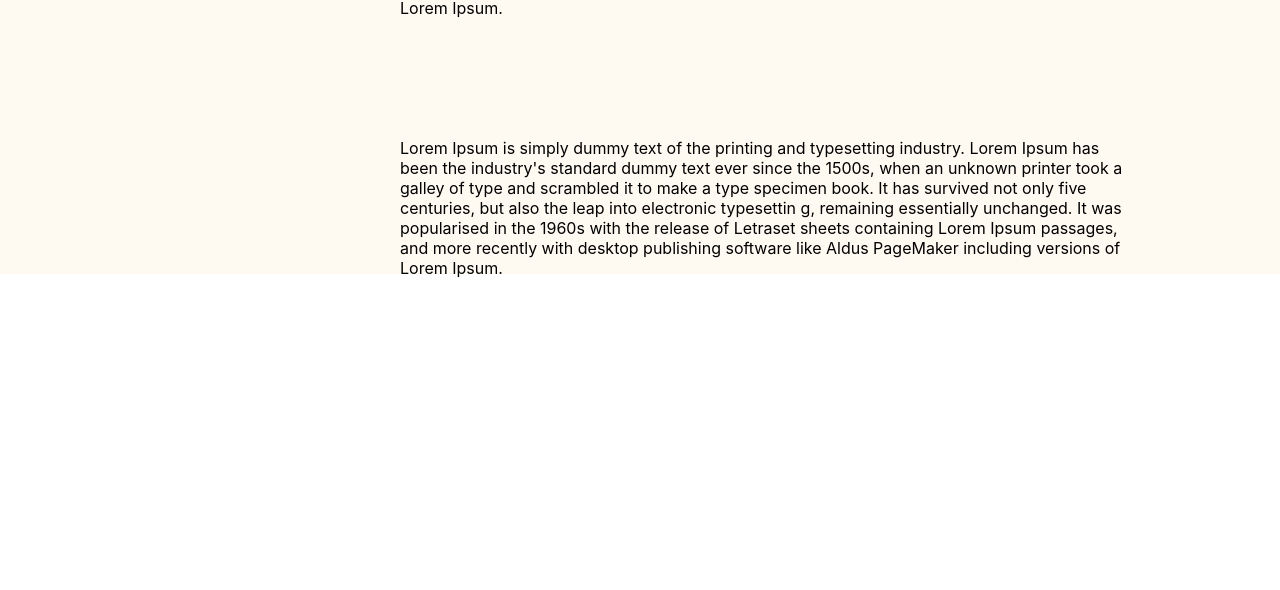
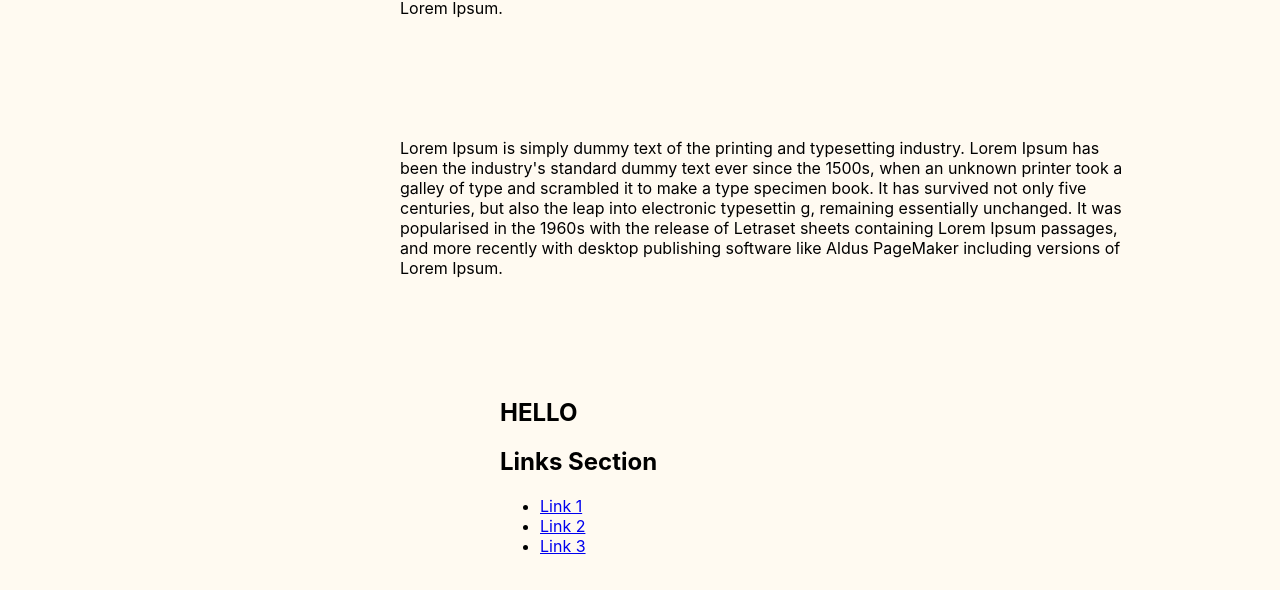
Before and after one commit to saachivar/my_website, a React (Create React App) app: page / in a window 1280 px wide. Shown: the part 1326-1916 px from the top of the page. Before the commit the page ends 1604 px from the top, so only its background shows below. Built offline with nearby package versions, Linux system fonts and the light colour scheme; a web font is replaced by a local one.

Commit message:
more stuffff

```diff
--- a/src/App.css
+++ b/src/App.css
@@ -1,6 +1,6 @@
 .App {
   width: 100vw;
-  height: 200vh;
+  height: 300vh;
   background-color: #FFFAF1;
   display: flex;
 }
@@ -82,3 +82,8 @@ body {
   margin-right: 150px;
   margin-bottom: 120px;
 }
+
+.ProjectDescrip {
+  margin-left: 500px;
+
+}
--- a/src/Components/MainContent.js
+++ b/src/Components/MainContent.js
@@ -3,6 +3,15 @@ import Descrip1 from "./Descrip1.js"
 import About1 from "./About1.js";
 import About2 from "./About2.js";
 import About3 from "./About3.js";
+import ProjectDescrip from "./ProjectDescrip.js";
+
+const heading = 'Links Section';
+const links = [
+        { text: 'Link 1', url: '/link1' },
+        { text: 'Link 2', url: '/link2' },
+        { text: 'Link 3', url: '/link3' }
+    ];
+
 function MainContent() {
 return (
     <div className = "MainContent">
@@ -11,9 +20,9 @@ return (
         <About1 />
         <About2 />
         <About3 />
-
+        <ProjectDescrip heading={heading} links={links} />
         </div>
-)
+);
 
 }
 export default MainContent;
```
